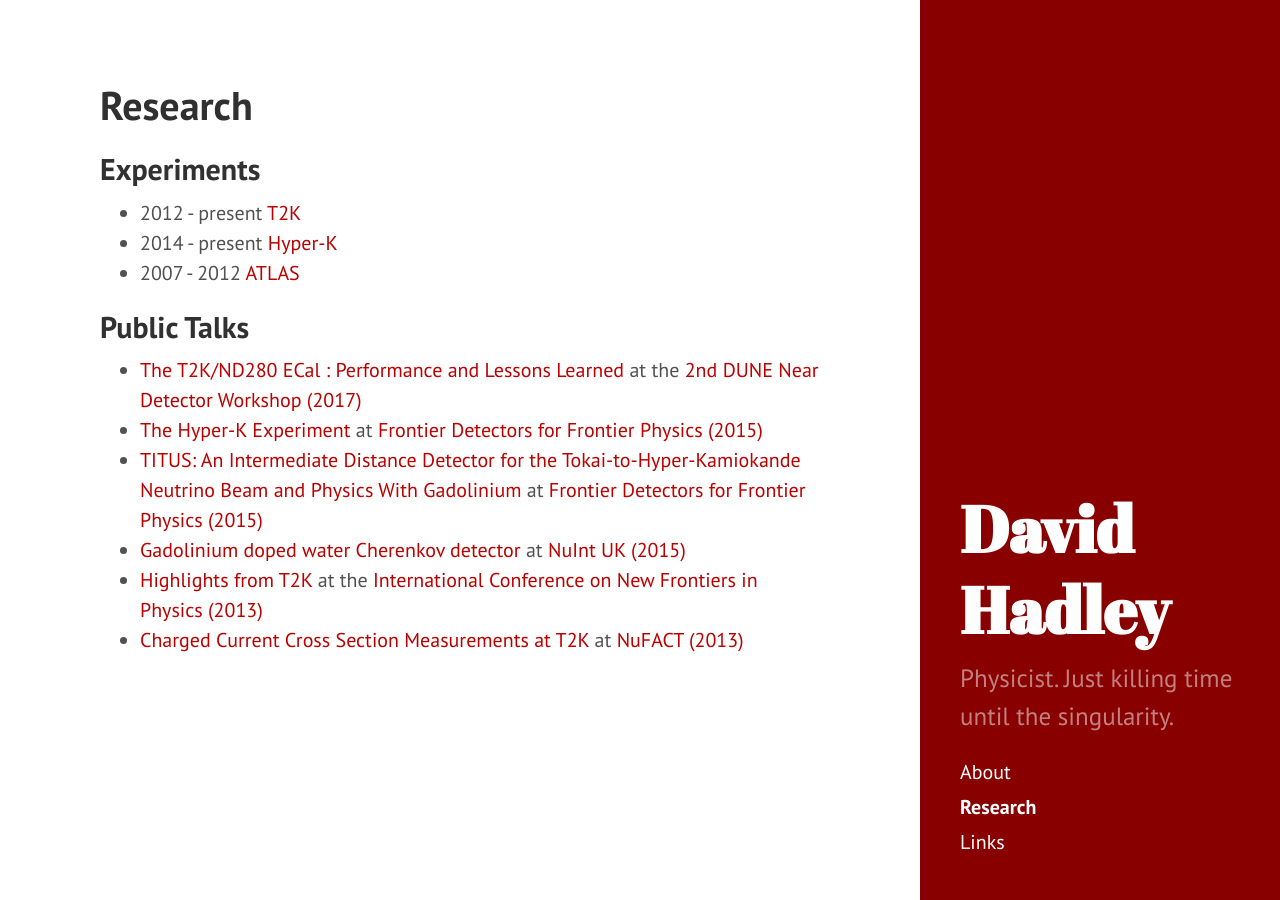
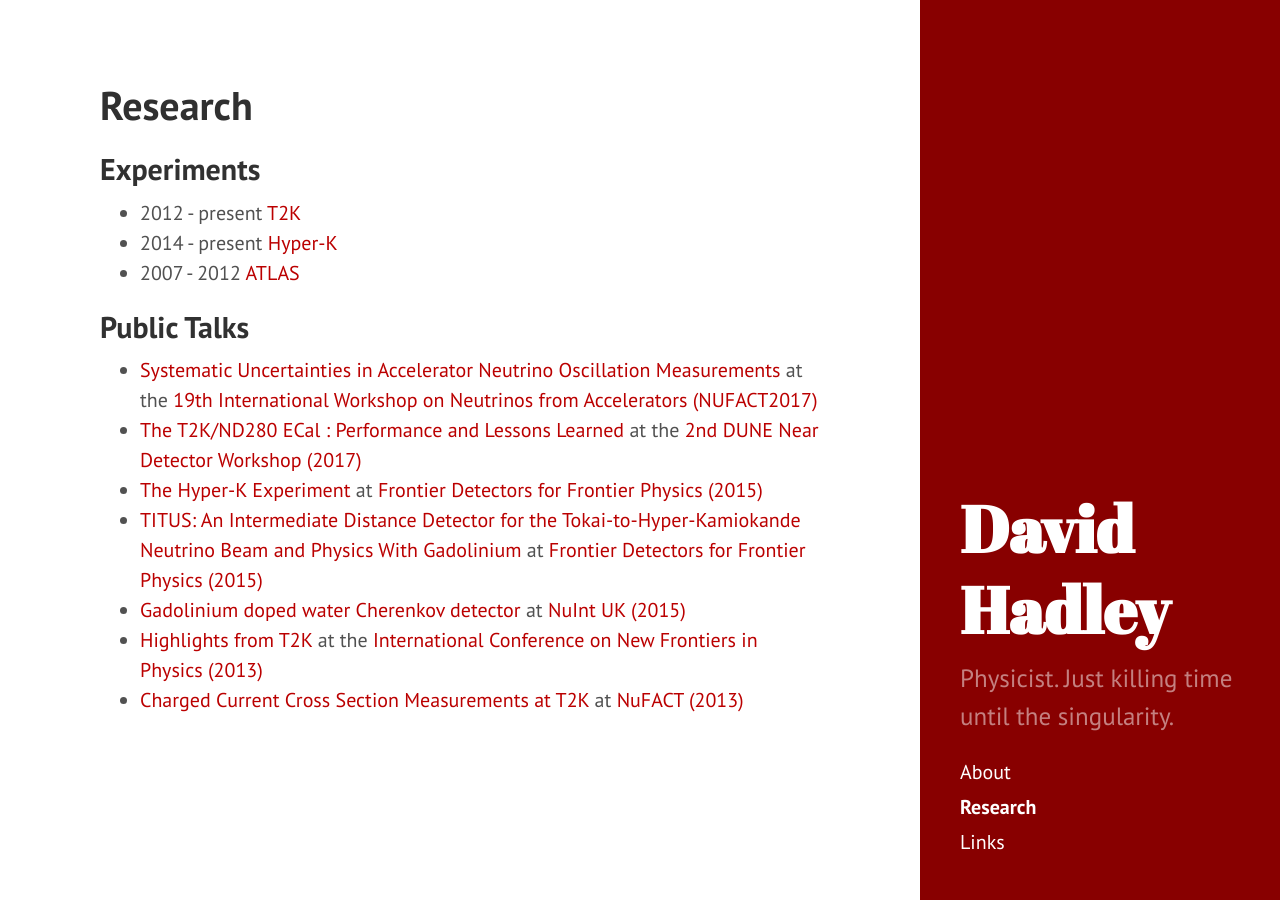
Before and after one commit to davehadley/davehadley.github.io, a Jekyll site: the page built from research.md, in a window 1280 px wide. Built offline with Jekyll 4.4.1, drawn with Linux system fonts in a browser that asks for light colours; nearby versions of some CDN libraries.

Commit message:
Add NUFACT 2017 talk.

```diff
--- a/research.md
+++ b/research.md
@@ -11,6 +11,7 @@
 
 ## Public Talks
 
+* [Systematic Uncertainties in Accelerator Neutrino Oscillation Measurements](/talks/talk_2017_systematic_uncertainties_nufact2017.pdf) at the [19th International Workshop on Neutrinos from Accelerators (NUFACT2017)](https://indico.uu.se/event/324/)
 * [The T2K/ND280 ECal : Performance and Lessons Learned](/talks/talk_2017_t2k_ecal_dune.pdf) at the [2nd DUNE Near Detector Workshop (2017)](https://indico.fnal.gov/conferenceOtherViews.py?view=standard&confId=14029)
 * [The Hyper-K Experiment](/talks/talk_2015_hk_pisa.pdf) at [Frontier Detectors for Frontier Physics (2015)](https://agenda.infn.it/conferenceDisplay.py?confId=8397)
 * [TITUS: An Intermediate Distance Detector for the Tokai-to-Hyper-Kamiokande Neutrino Beam and Physics With Gadolinium](/talks/poster_2015_titus_pisa.pdf)  at [Frontier Detectors for Frontier Physics (2015)](https://agenda.infn.it/conferenceDisplay.py?confId=8397)
```
Also changed, not shown: 1 other file.
